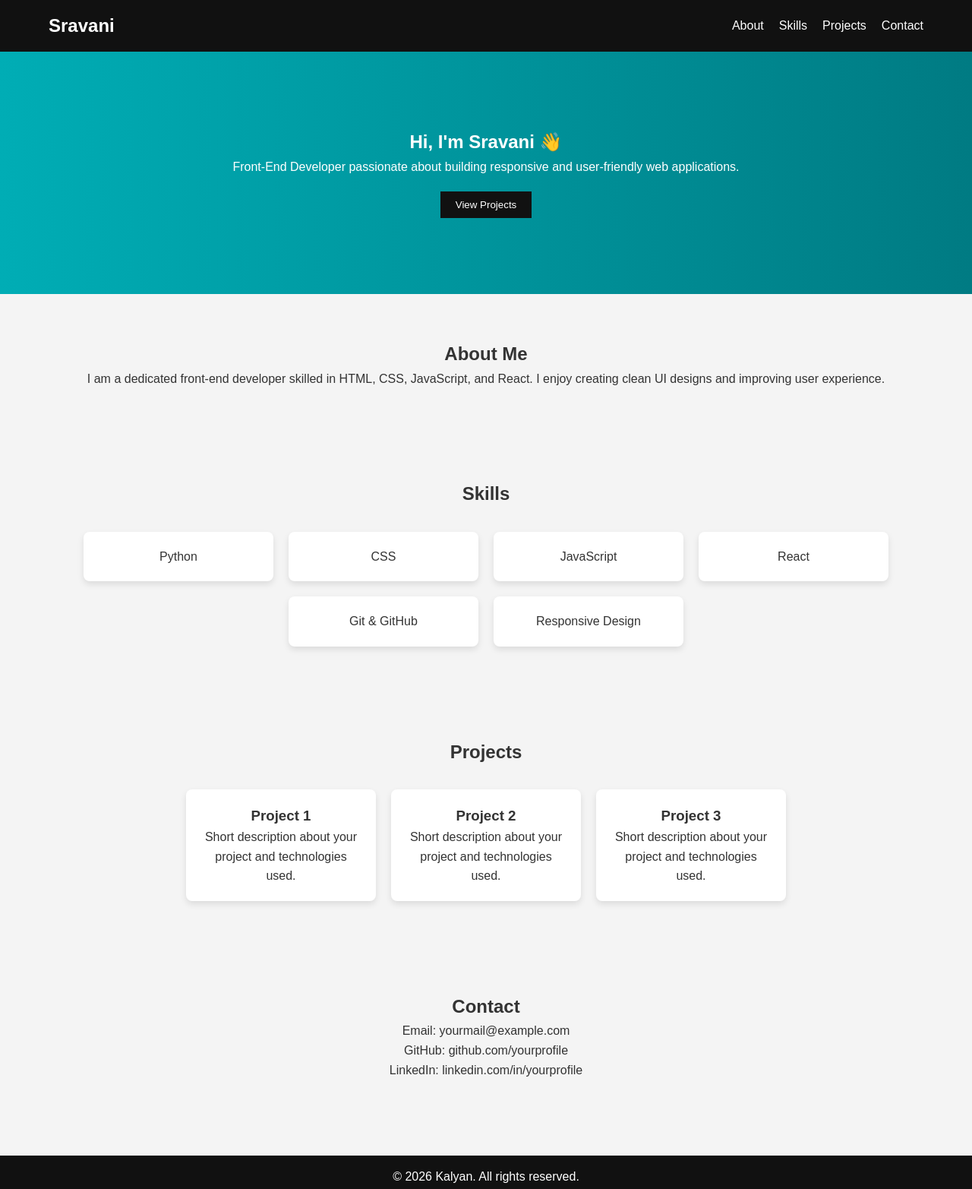
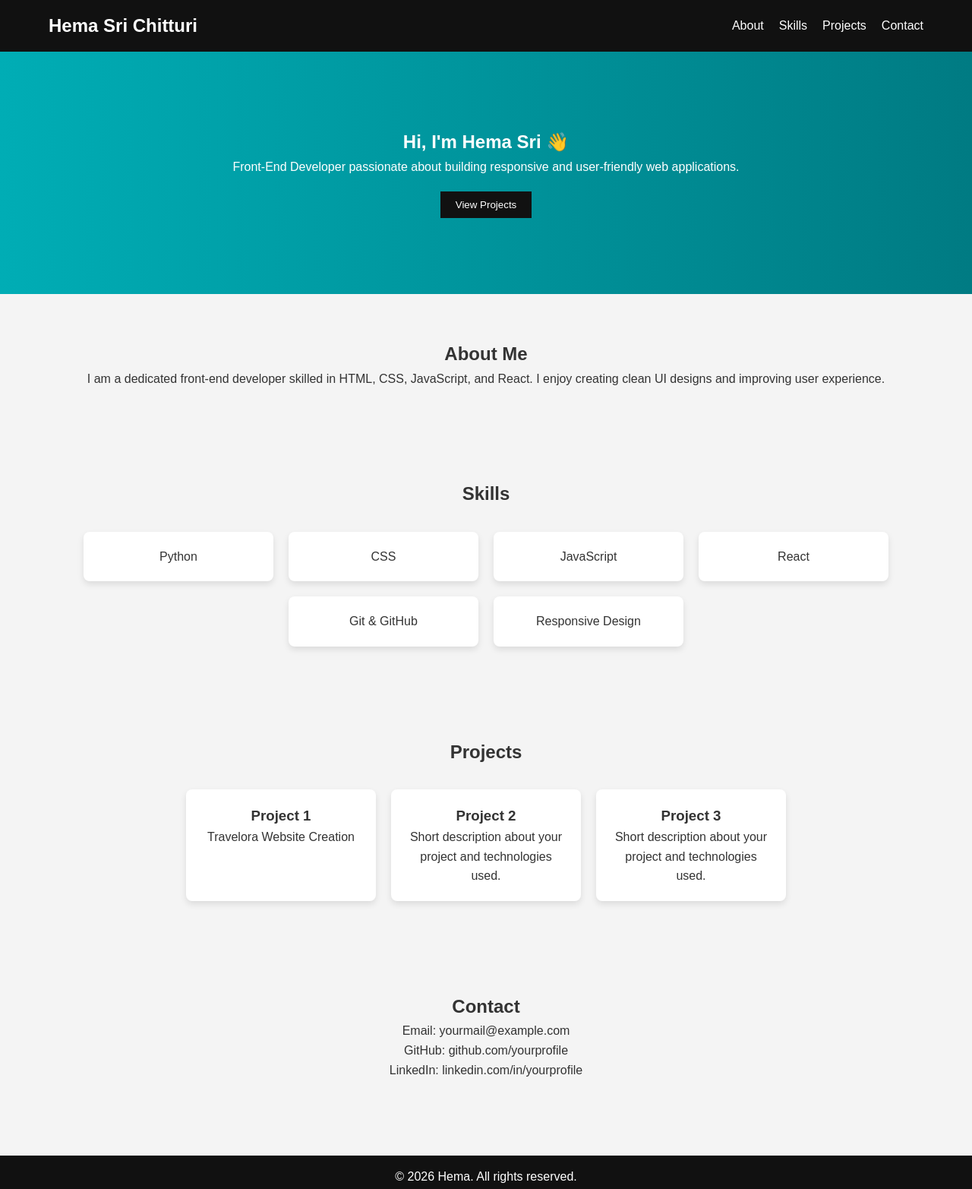
Before and after one commit to hema-sri077/portfolio, a plain HTML site: page index.html in a window 1280 px wide. Shown: the whole page at 76% size. Drawn offline with Linux system fonts and the light colour scheme.

Commit message:
Update portfolio details to Hema Sri

```diff
--- a/index.html
+++ b/index.html
@@ -11,7 +11,7 @@
     <!-- Header -->
     <header>
         <nav class="navbar">
-            <h1 class="logo">Sravani</h1>
+            <h1 class="logo">Hema Sri Chitturi</h1>
             <ul class="nav-links">
                 <li><a href="#about">About</a></li>
                 <li><a href="#skills">Skills</a></li>
@@ -23,7 +23,7 @@
 
     <!-- Hero Section -->
     <section class="hero">
-        <h2>Hi, I'm Sravani 👋</h2>
+        <h2>Hi, I'm Hema Sri 👋</h2>
         <p>Front-End Developer passionate about building responsive and user-friendly web applications.</p>
         <button onclick="scrollToProjects()">View Projects</button>
     </section>
@@ -56,7 +56,7 @@
         <div class="projects-container">
             <div class="project-card">
                 <h3>Project 1</h3>
-                <p>Short description about your project and technologies used.</p>
+                <p>Travelora Website Creation</p>
             </div>
             <div class="project-card">
                 <h3>Project 2</h3>
@@ -78,7 +78,7 @@
     </section>
 
     <footer>
-        <p>© 2026 Kalyan. All rights reserved.</p>
+        <p>© 2026 Hema. All rights reserved.</p>
     </footer>
 
     <script src="script.js"></script>
```
